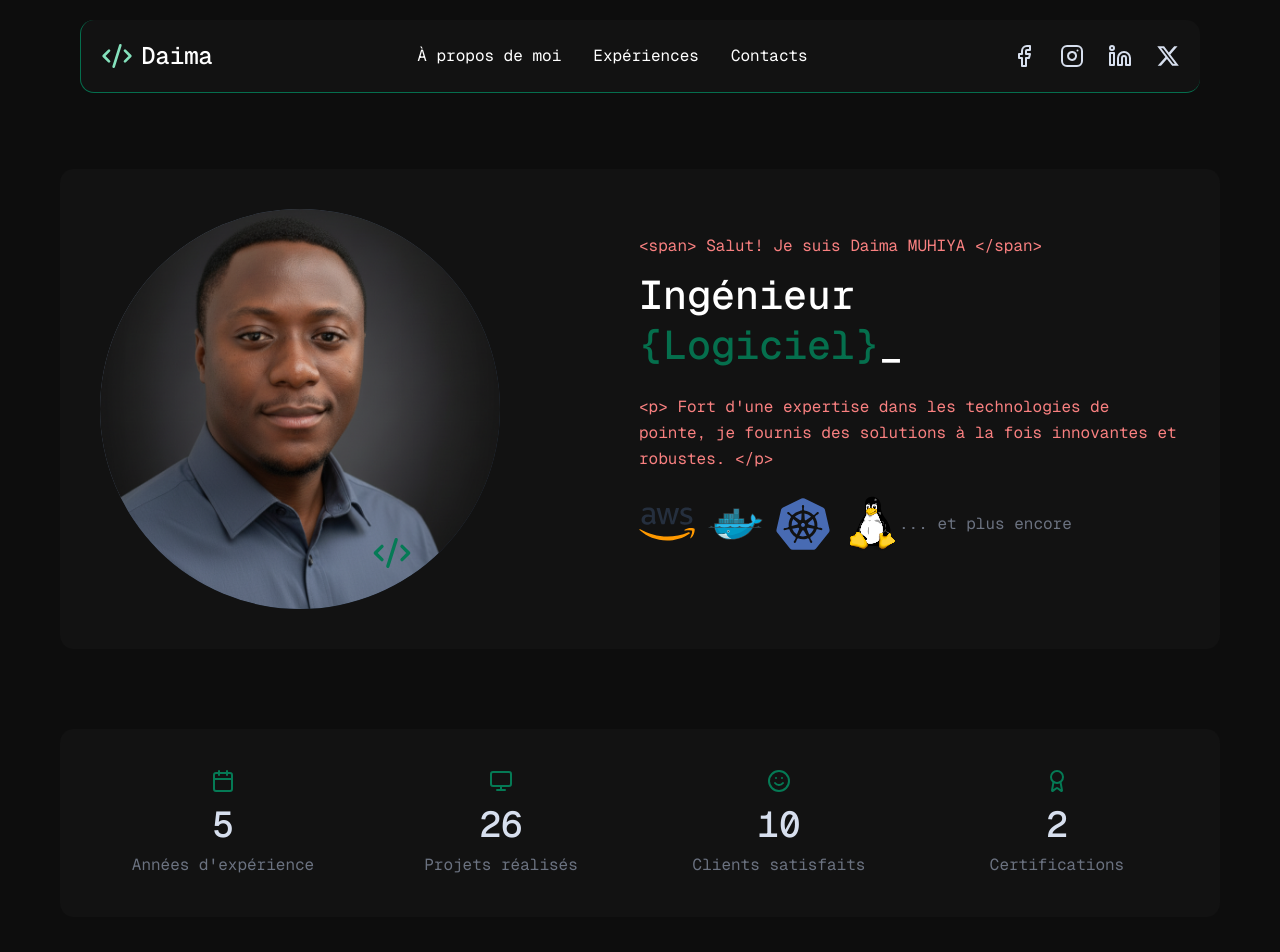
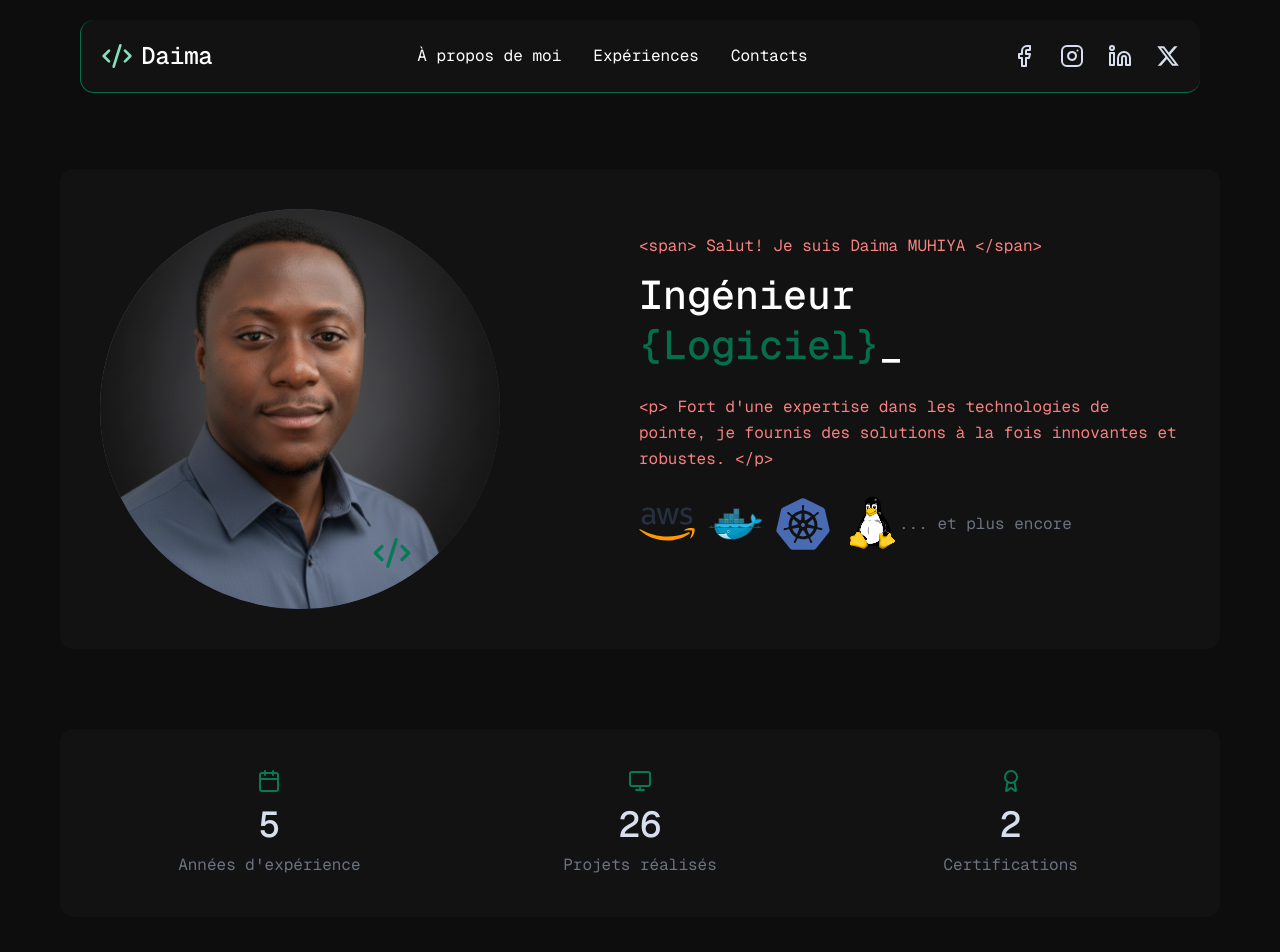
Before and after one commit to DaimaMuhiya/portfolio-daima, a Next.js app: page / in a window 1280 px wide. Shown: the top 952 px of the page. Built offline with nearby package versions, Linux system fonts and the light colour scheme; no server answers.

Commit message:
refactor(stats-section): adjust grid layout and comment out stat
Modifies the grid layout in the stats section to reduce the number of columns and comments out the "Clients satisfaits" stat for clarity and potential future use.

```diff
--- a/src/components/stats-section.tsx
+++ b/src/components/stats-section.tsx
@@ -3,14 +3,14 @@ import { Calendar, Monitor, Smile, Award } from "lucide-react";
 const stats = [
   { icon: Calendar, value: "5", label: "Années d'expérience" },
   { icon: Monitor, value: "26", label: "Projets réalisés" },
-  { icon: Smile, value: "10", label: "Clients satisfaits" },
+  // { icon: Smile, value: "10", label: "Clients satisfaits" },
   { icon: Award, value: "2", label: "Certifications" },
 ];
 
 export default function StatsSection() {
   return (
     <section className="max-w-[1200px] mx-auto px-5 mb-20">
-      <div className="bg-[#121212] rounded-xl p-10 grid grid-cols-1 md:grid-cols-2 lg:grid-cols-4 gap-8">
+      <div className="bg-[#121212] rounded-xl p-10 grid grid-cols-1 md:grid-cols-2 lg:grid-cols-3 gap-8">
         {stats.map((stat, index) => (
           <div key={index} className="text-center">
             <stat.icon className="w-6 h-6 text-[#057A55] mb-3 mx-auto" />
```
